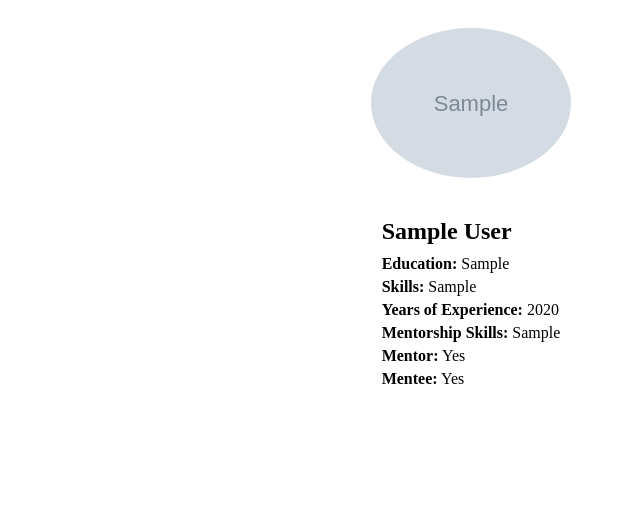
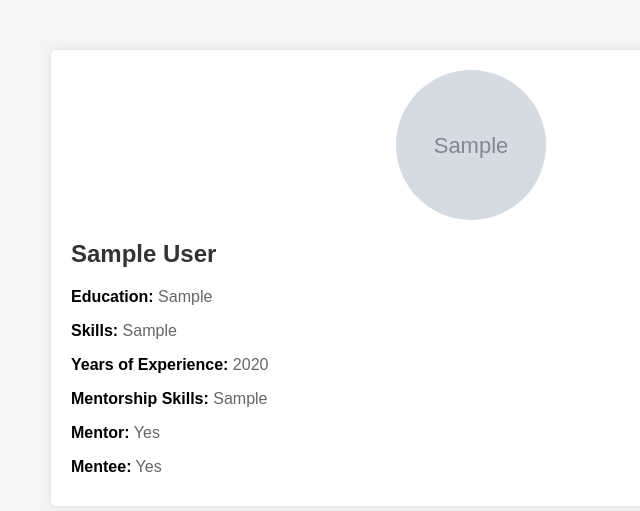
Before and after one commit to Denisganga/Mentor_Mate, a Django app: template templates/profile.html in a window 1280 px wide. Shown: the top 511 px of the page, without its empty margins (169-809 px from the left). Run offline with Django 3.2, Linux system fonts and the light colour scheme; the template is opened without the code that fills it: values that come from a table or form of the project are taken from there, others are empty; tables that the repository leaves empty hold one stand-in row (values such as "Sample post"); grey boxes marked "Sample" are stand-in pictures.

Commit message:
more styling of the profile section

```diff
--- a/static/css/profile.css
+++ b/static/css/profile.css
@@ -1,29 +1,44 @@
 /* profile.css */
 
+body {
+    font-family: Arial, sans-serif;
+    background-color: #f5f5f5;
+    margin: 0;
+    padding: 0;
+}
+
 .profile-container {
-    display: flex;
-    justify-content: center;
-    align-items: center;
-    flex-direction: column;
+    max-width: 800px;
+    margin: 50px auto;
+    background-color: #fff;
+    border-radius: 5px;
+    box-shadow: 0 0 10px rgba(0, 0, 0, 0.1);
     padding: 20px;
 }
 
 .profile-picture img {
-    width: 200px; /* Adjust size as needed */
-    height: auto;
-    border-radius: 50%; /* Make the image round */
+    width: 150px;
+    height: 150px;
+    border-radius: 50%;
     margin-bottom: 20px;
-}
-
-.profile-details {
-    text-align: left;
+    display: block;
+    margin-left: auto;
+    margin-right: auto;
 }
 
 .profile-details h1 {
     font-size: 24px;
+    color: #333;
+    margin-bottom: 20px;
+}
+
+.profile-details p {
+    font-size: 16px;
+    color: #666;
     margin-bottom: 10px;
 }
 
-.profile-details p {
-    margin: 5px 0;
+.profile-details strong {
+    font-weight: bold;
+    color: #000;
 }
--- a/templates/homepage.html
+++ b/templates/homepage.html
@@ -17,7 +17,7 @@
           <li><a href="#" class="active">Home</a></li>
           <li><a href="#">Search</a></li>
           <li><a href="#">Chats</a></li>
-          <li><a href="#">Profile</a></li>
+          <li><a href="{% url 'authentication:profile' %}">Profile</a></li>
         </ul>
       </nav>
     </div>
--- a/templates/profile.html
+++ b/templates/profile.html
@@ -6,7 +6,7 @@
     <meta charset="UTF-8">
     <meta name="viewport" content="width=device-width, initial-scale=1.0">
     <title>User Profile</title>
-    <link rel="stylesheet" href="{% static 'css/profile.css' %}">
+    <link rel="stylesheet" type="text/css" href="{% static 'css/profile.css' %}">
 </head>
 <body>
     <div class="profile-container">
```
Also changed, not shown: db.sqlite3.
